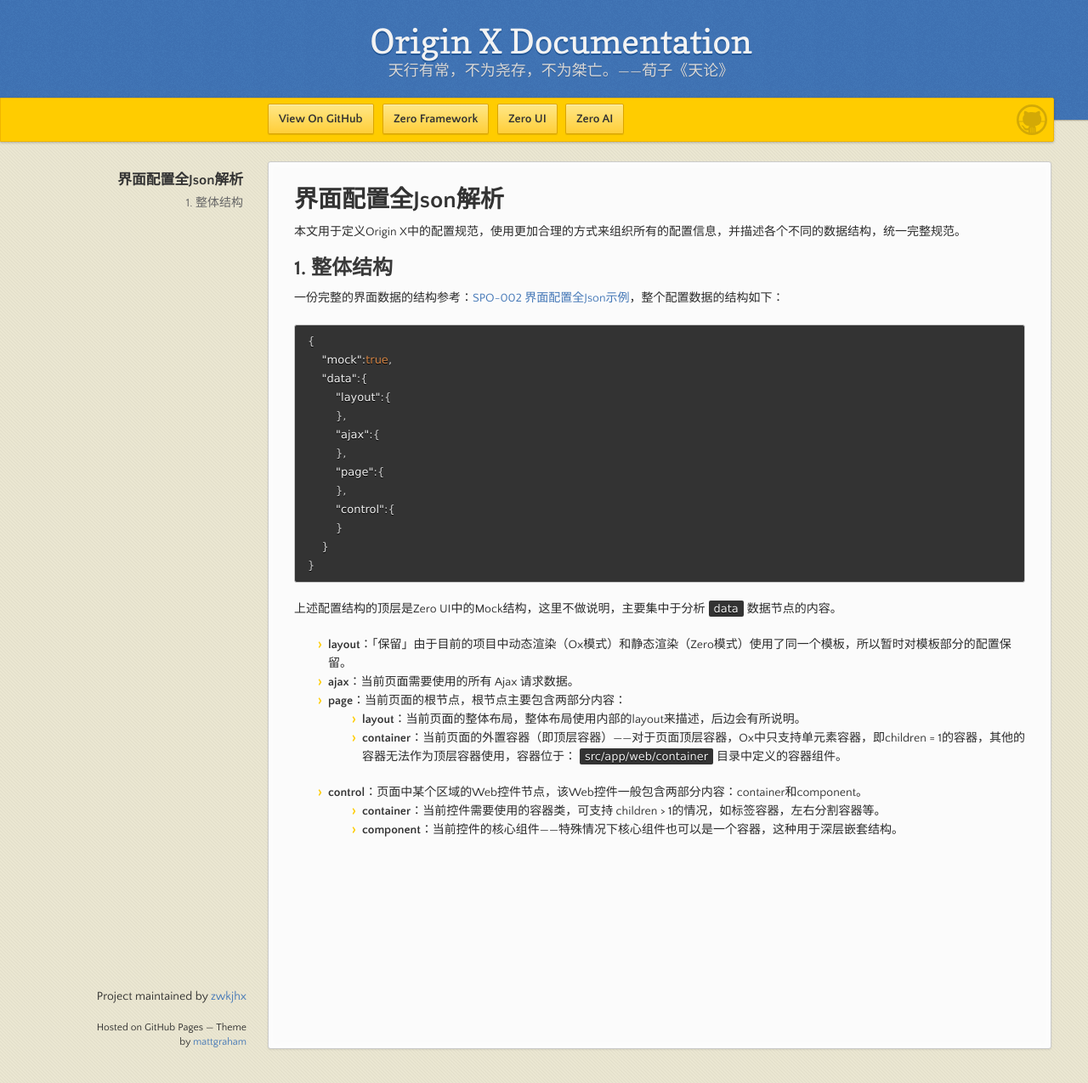
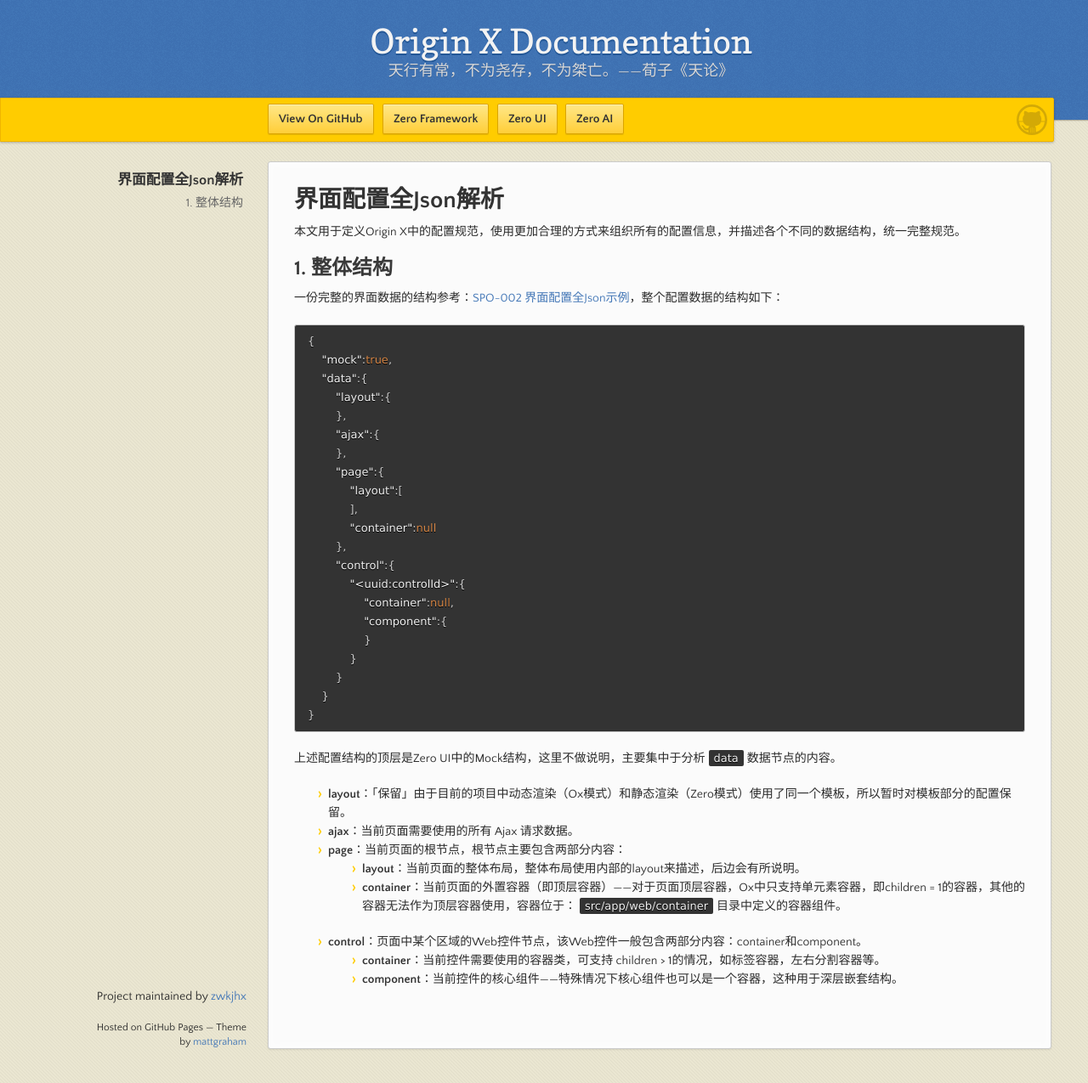
Before and after one commit to zwkjhx/ox-doc, a Jekyll site: the page built from specification/3-origin-xgui-fan/spo-001-jie-mian-pei-zhi-quan-json-jie-xi.md, in a window 1280 px wide and 1275 px high. Shown: the whole window at 85% size. Built offline with Jekyll 4.4.1, drawn with Linux system fonts in a browser that asks for light colours; our own code applies the rules of GitHub Pages for plain Markdown files.

Commit message:
Updates specification/3-origin-xgui-fan/spo-001-jie-mian-pei-zhi-quan-json-jie-xi.md
Auto commit by GitBook Editor

```diff
--- a/specification/3-origin-xgui-fan/spo-001-jie-mian-pei-zhi-quan-json-jie-xi.md
+++ b/specification/3-origin-xgui-fan/spo-001-jie-mian-pei-zhi-quan-json-jie-xi.md
@@ -15,8 +15,16 @@
         "ajax":{
         },
         "page":{
+            "layout":[
+            ],
+            "container":null
         },
         "control":{
+            "<uuid:controlId>":{
+                "container":null,
+                "component":{
+                }
+            }
         }
     }
 }
```
